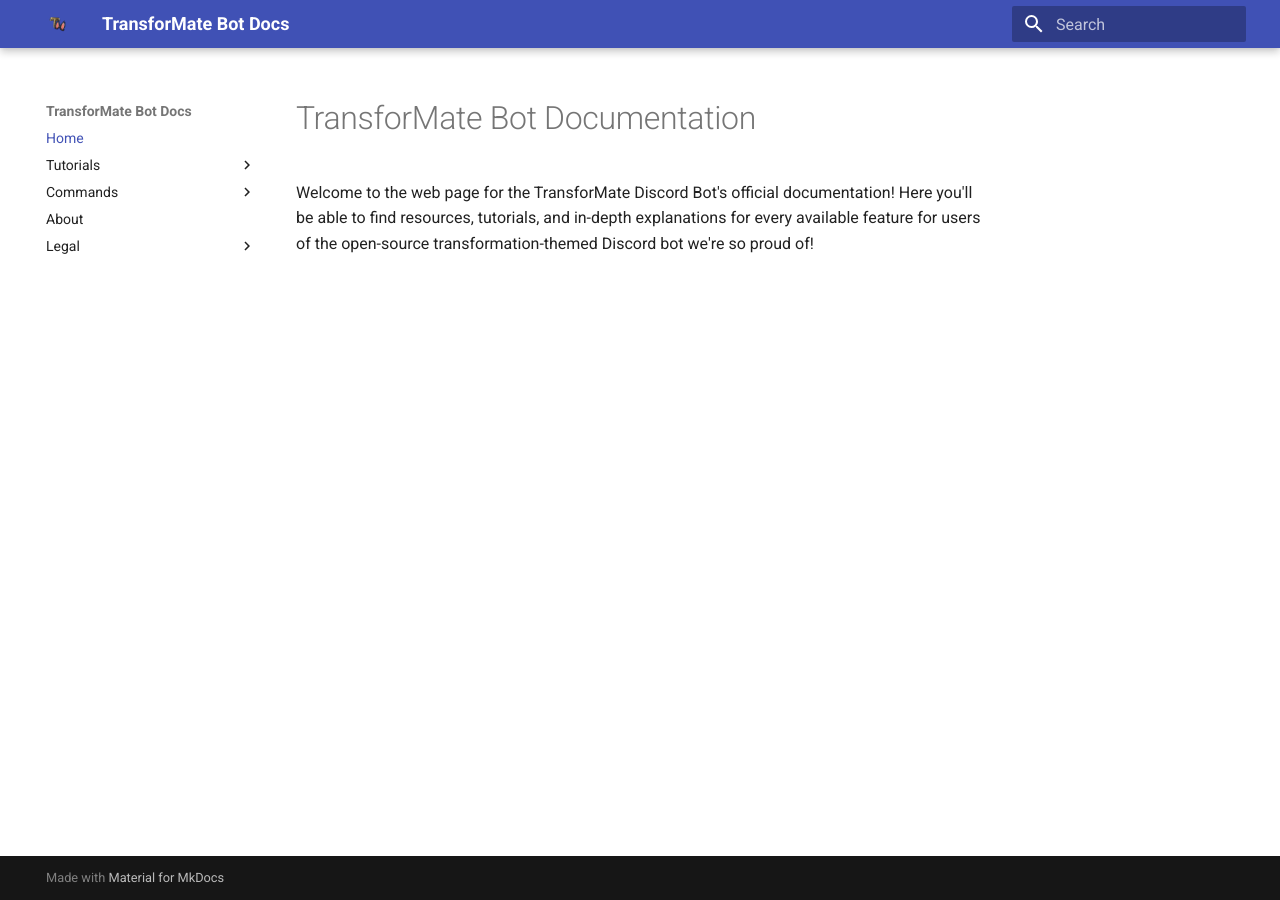
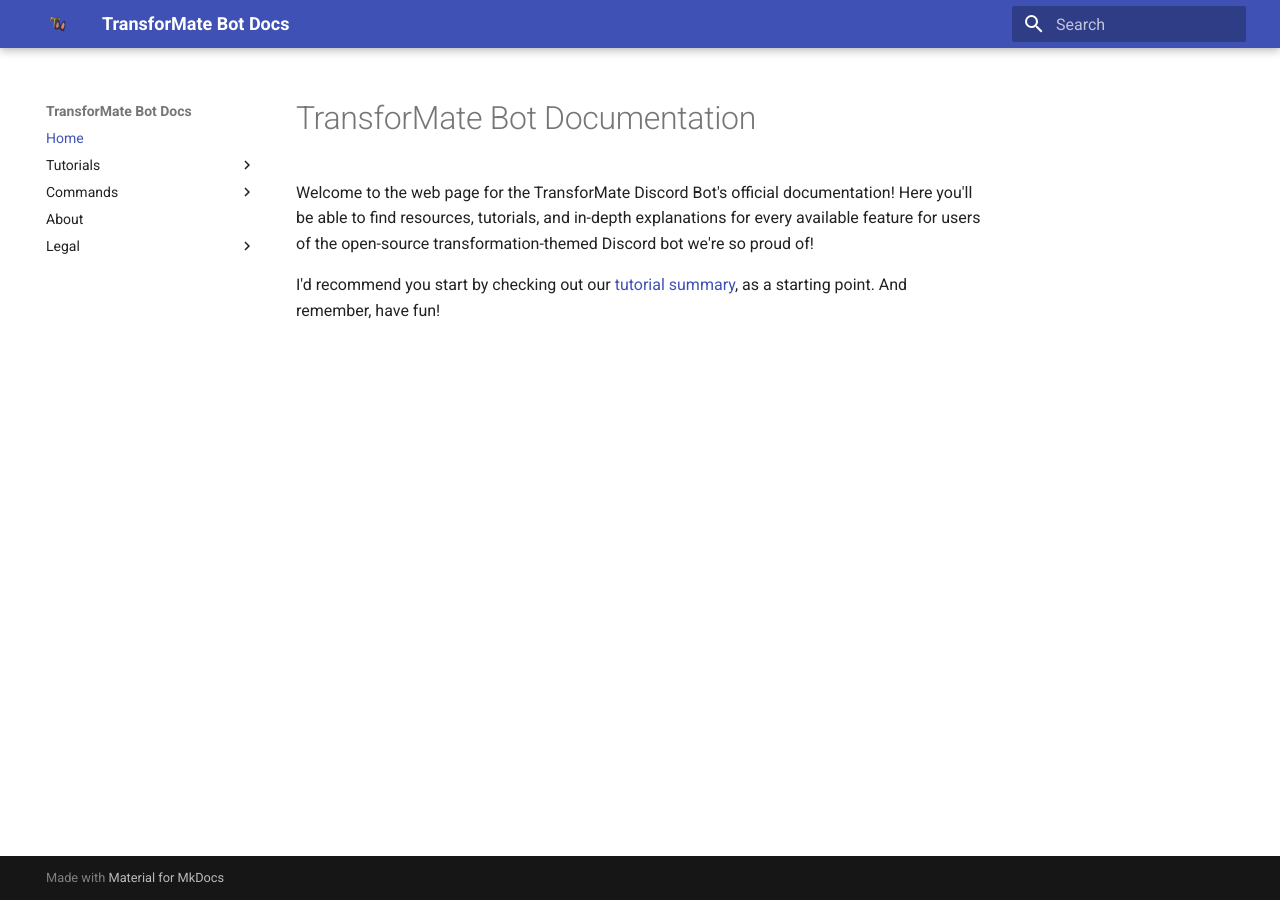
Before and after one commit to dorythecat/TransforMate, an MkDocs documentation site: the page built from docs/index.md, in a window 1280 px wide. Built offline with MkDocs 1.6.1 and Material for MkDocs 9.7.7, drawn with Linux system fonts in a browser that asks for light colours.

Commit message:
Updated docs

```diff
--- a/docs/index.md
+++ b/docs/index.md
@@ -4,3 +4,6 @@
 Here you'll be able to find resources, tutorials, and in-depth explanations for
 every available feature for users of the open-source transformation-themed Discord bot
 we're so proud of!
+
+I'd recommend you start by checking out our [tutorial summary](tutorials/summary.md),
+as a starting point. And remember, have fun!
```
Also changed, not shown: docs/about.md (+3 -0 lines).
